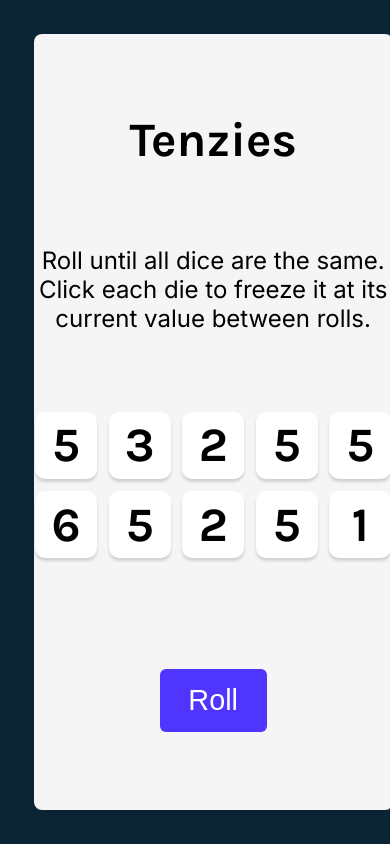
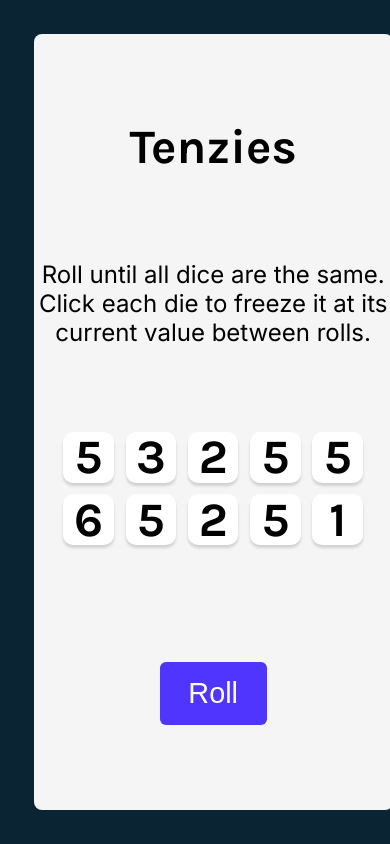
Before and after one commit to MuhammadRamadan97/tenziesNew, a React (Create React App) app: page / in a window 390 px wide. Built offline with nearby package versions, Linux system fonts and the light colour scheme.

Commit message:
width-update

```diff
--- a/src/index.css
+++ b/src/index.css
@@ -39,8 +39,8 @@ body {
   display: flex;
   justify-content: center;
   align-items: center;
-  height: 8vh;
-  width: auto;
+  height: 10vh;
+  width: 10vh;
   padding: 1em;
   cursor: pointer;
 }
@@ -71,3 +71,16 @@ body {
 .dina {
   color: darkviolet;
 }
+
+@media screen and (max-width: 600px) {
+  .die {
+    height: 8vh;
+    width: 8vh;
+  }
+}
+@media screen and (max-width: 400px) {
+  .die {
+    height: 6vh;
+    width: 6vh;
+  }
+}
```
